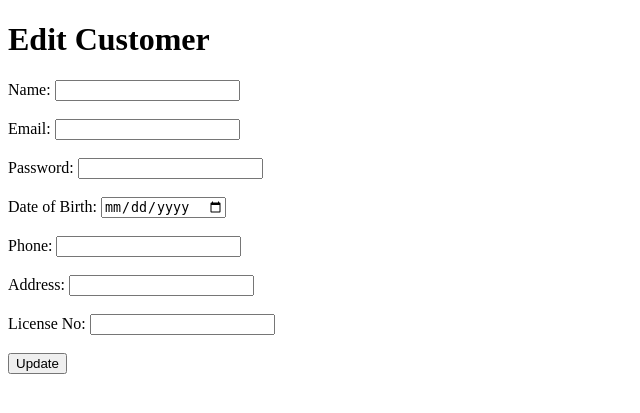
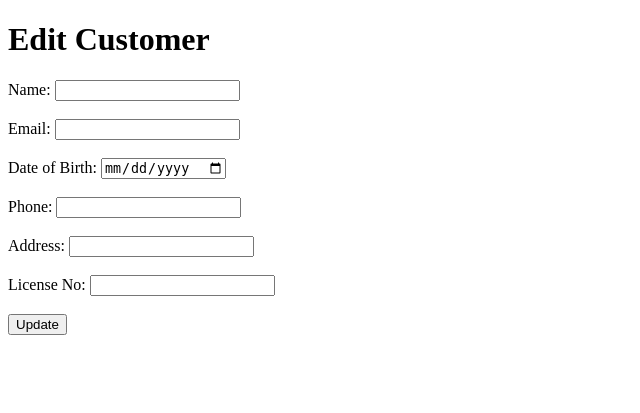
Before and after one commit to Lusaka2003/CSE370Project, a PHP site: page /editcustomer.php in a window 1280 px wide. Shown: the top 413 px of the page, without its empty margins (0-640 px from the left). Run offline with PHP 8.4, Linux system fonts and the light colour scheme; data that the repository does not hold is empty; a stand-in replaces the project's code that opens the database connection.

Commit message:
Update editcustomer.php

```diff
--- a/editcustomer.php
+++ b/editcustomer.php
@@ -1,5 +1,5 @@
 <?php
-include('db_config.php');
+include('connect.php');
 
 // Fetch customer details to edit
 if (isset($_GET['id'])) {
@@ -16,16 +16,16 @@ if (isset($_POST['update'])) {
     $id = $_POST['id'];
     $name = $_POST['name'];
     $email = $_POST['email'];
-    $password = $_POST['password'];
+    // $password = $_POST['password'];
     $dob = $_POST['dob'];
     $phone = $_POST['phone'];
     $address = $_POST['address'];
     $license_no = $_POST['license_no'];
 
-    $updateQuery = "UPDATE Customer SET
+    $updateQuery = "UPDATE customer SET
                     Name = :name,
                     email = :email,
-                    Password = :password,
+                    -- Password = :password,
                     date_of_birth = :dob,
                     phone = :phone,
                     address = :address,
@@ -36,14 +36,14 @@ if (isset($_POST['update'])) {
     $updateStmt->bindParam(':id', $id);
     $updateStmt->bindParam(':name', $name);
     $updateStmt->bindParam(':email', $email);
-    $updateStmt->bindParam(':password', $password);
+    // $updateStmt->bindParam(':password', $password);
     $updateStmt->bindParam(':dob', $dob);
     $updateStmt->bindParam(':phone', $phone);
     $updateStmt->bindParam(':address', $address);
     $updateStmt->bindParam(':license_no', $license_no);
     $updateStmt->execute();
 
-    header("Location: manage_customers.php"); // Redirect to manage page after update
+    header("Location: admin_dashboard.php"); // Redirect to manage page after update
     exit();
 }
 ?>
@@ -64,8 +64,8 @@ if (isset($_POST['update'])) {
         <input type="text" name="name" value="<?php echo $customer['Name']; ?>" required><br><br>
         <label>Email: </label>
         <input type="email" name="email" value="<?php echo $customer['email']; ?>" required><br><br>
-        <label>Password: </label>
-        <input type="password" name="password" value="<?php echo $customer['Password']; ?>" required><br><br>
+        <!-- <label>Password: </label>
+        <input type="password" name="password" value="<?php echo $customer['Password']; ?>" required><br><br> -->
         <label>Date of Birth: </label>
         <input type="date" name="dob" value="<?php echo $customer['date_of_birth']; ?>" required><br><br>
         <label>Phone: </label>
```
